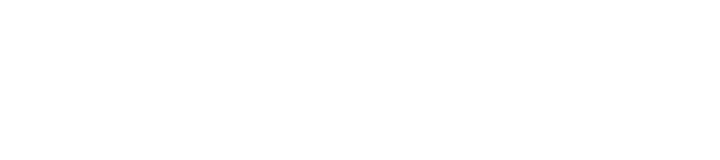
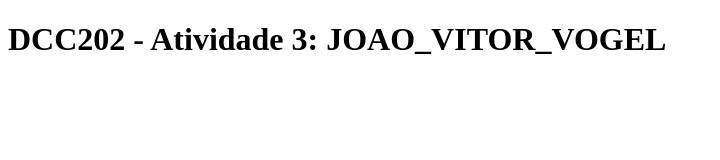
Before and after one commit to ufjf-dcc202/ufjf-dcc202-2023-3-b-atv3-joaovogelufjf, a website: page index.html in a window 1280 px wide. Shown: the whole page, without its empty margins (0-720 px from the left). Drawn offline with Linux system fonts and the light colour scheme.

Commit message:
adiciona main e h1

```diff
--- a/index.html
+++ b/index.html
@@ -3,9 +3,11 @@
 <head>
     <meta charset="UTF-8">
     <meta name="viewport" content="width=device-width, initial-scale=1.0">
-    <title>DCC202 - Atividade 3: </title>
+    <title>DCC202 - Atividade 3: JOAO_VITOR_VOGEL</title>
 </head>
 <body>
-
+    <main>
+        <h1>DCC202 - Atividade 3: JOAO_VITOR_VOGEL</h1>
+    </main>
 </body>
 </html>
```
